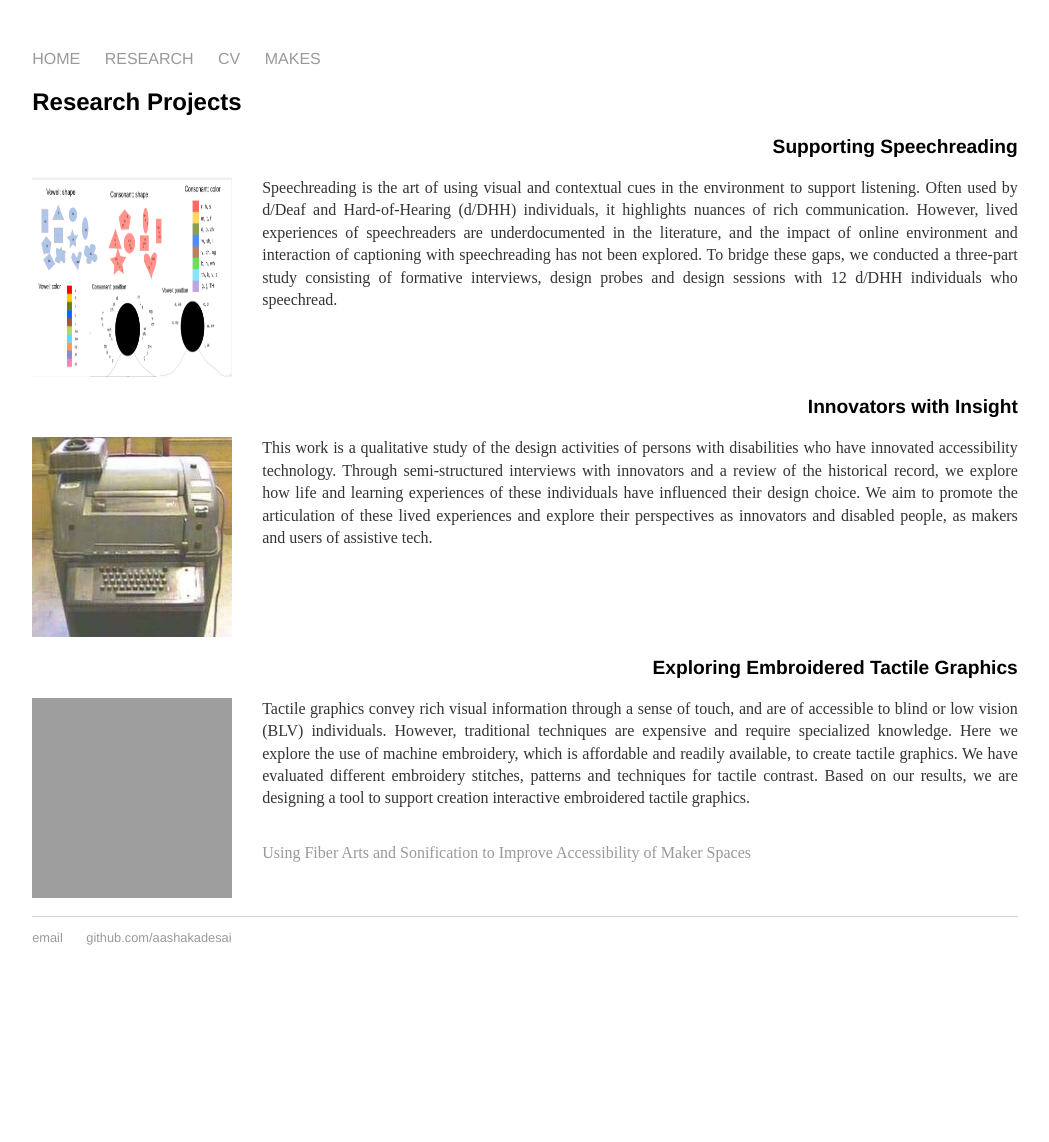
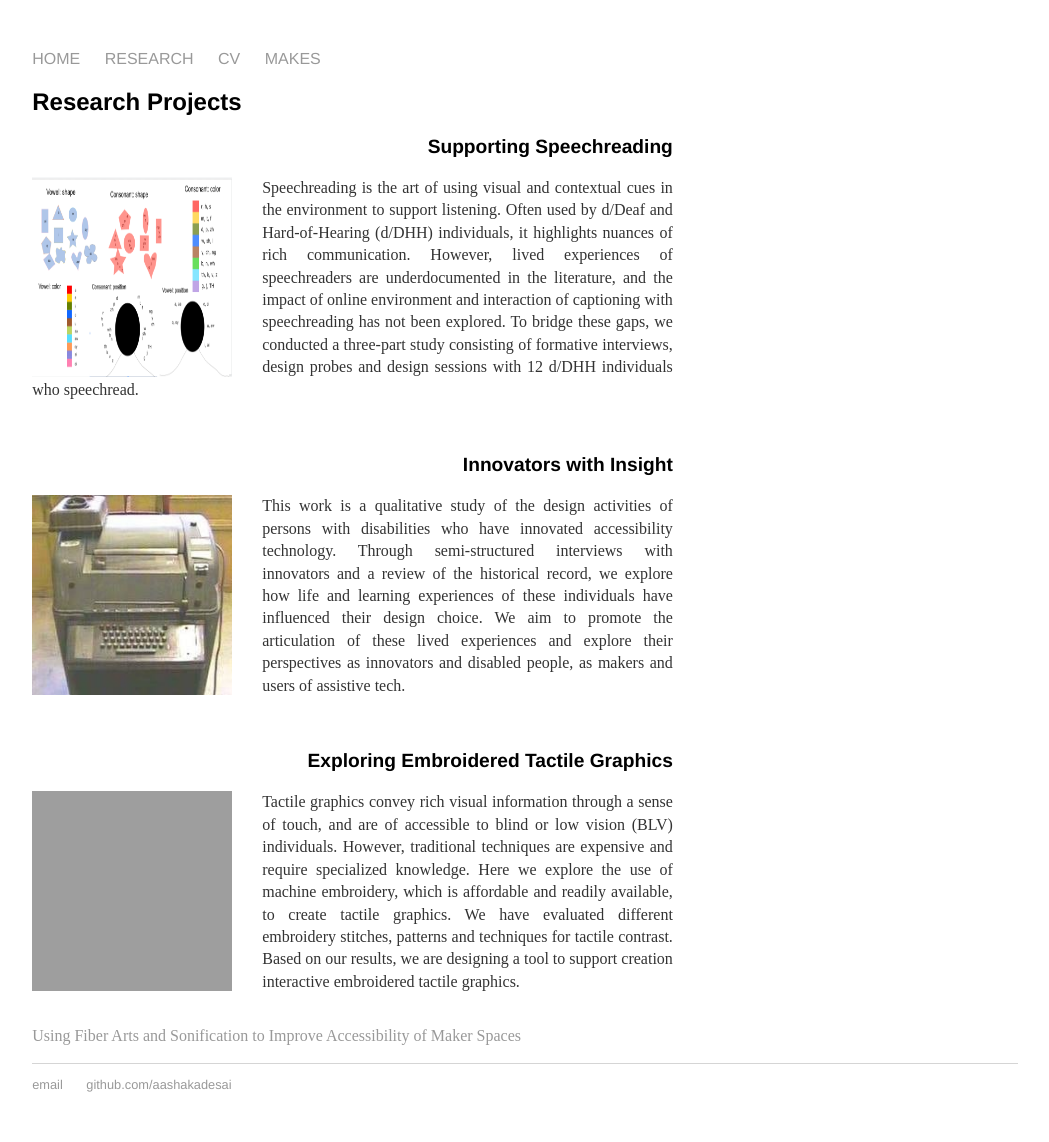
Before and after one commit to aashakadesai/aashakadesai.github.io, a Jekyll site: the page built from research/index.html, in a window 1280 px wide. Shown: the whole page, without its empty margins (115-1164 px from the left). Built offline with Jekyll 4.4.1, drawn with Linux system fonts in a browser that asks for light colours; before the commit the page ends 995 px from its top, so only the background shows below that; grey boxes are pictures that could not be loaded.

Commit message:
Update index.html

```diff
--- a/research/index.html
+++ b/research/index.html
@@ -2,7 +2,7 @@
 layout: default
 title: Aashaka Desai, Research
 ---
-<div class="blurb">
+<div class="blurb" style="width:65%">
 
 	<h2>Research Projects</h2>
 
```
